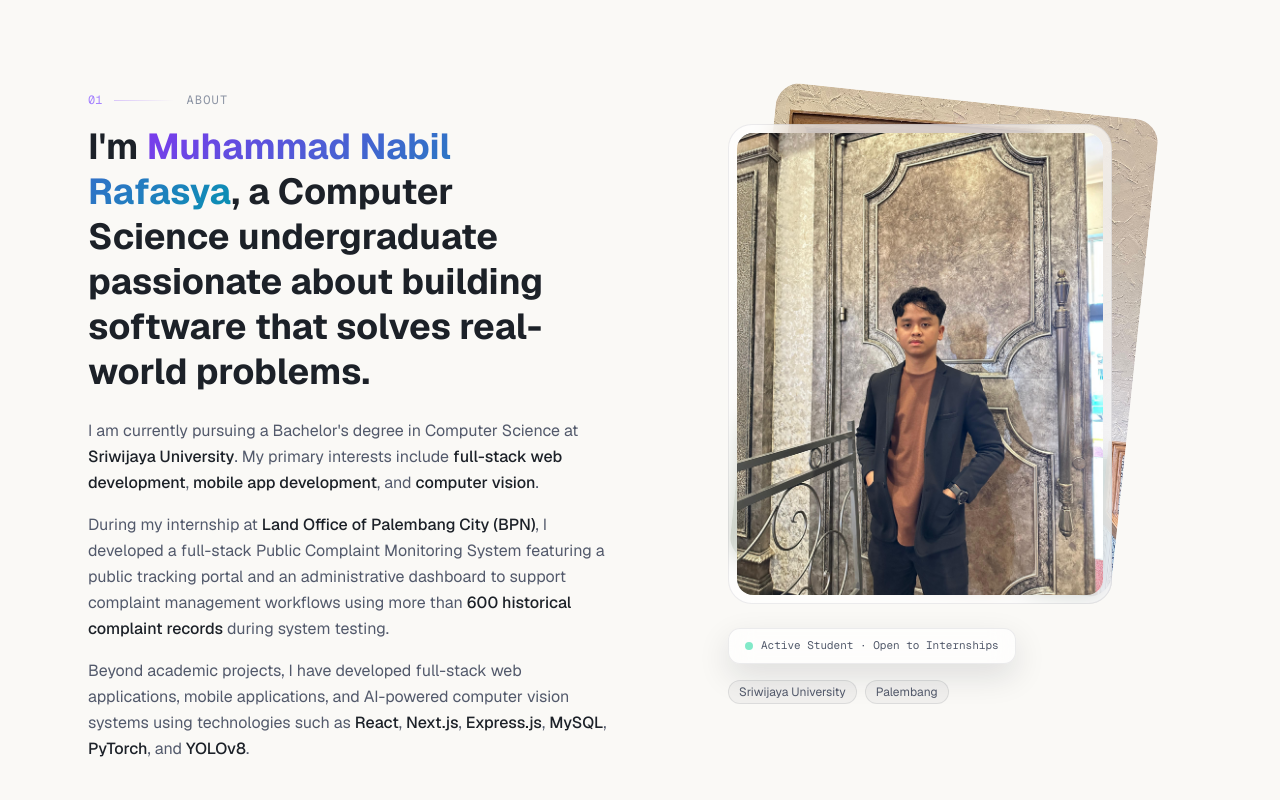
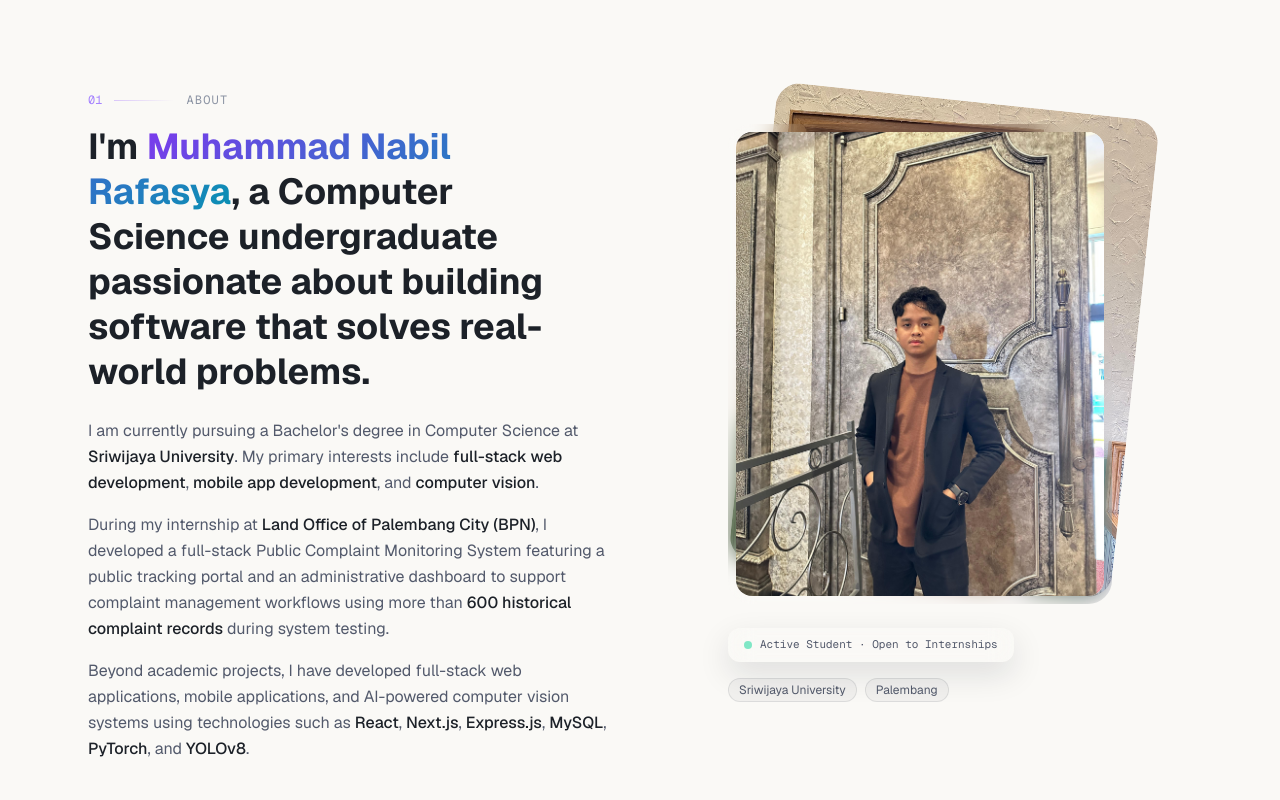
Before and after one commit to mnabilrafasya/portfolio-mnabilrafasya, a Next.js app: page / in a window 1280 px wide. Shown: the part 820-1620 px from the top of the page. Built offline with nearby package versions, Linux system fonts and the light colour scheme.

Commit message:
perbaiki styling

```diff
--- a/src/app/globals.css
+++ b/src/app/globals.css
@@ -158,10 +158,8 @@ body, .glass-card, .tag-pill {
 }
 
 @utility glass-card {
-  background: var(--glass-bg);
   backdrop-filter: blur(12px);
   -webkit-backdrop-filter: blur(12px);
-  border: 1px solid var(--glass-border);
 }
 
 @utility glass-card-hover {
```
